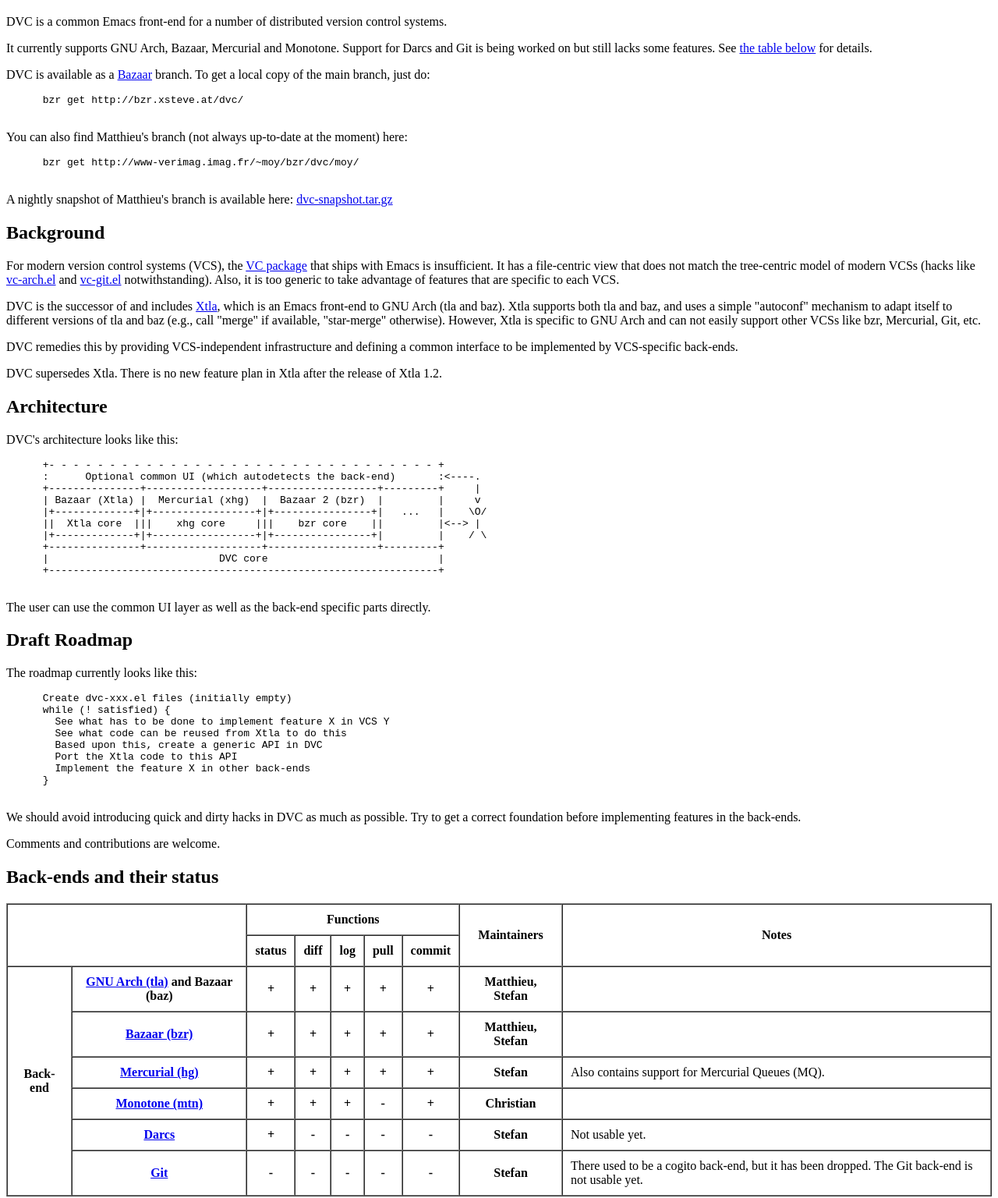
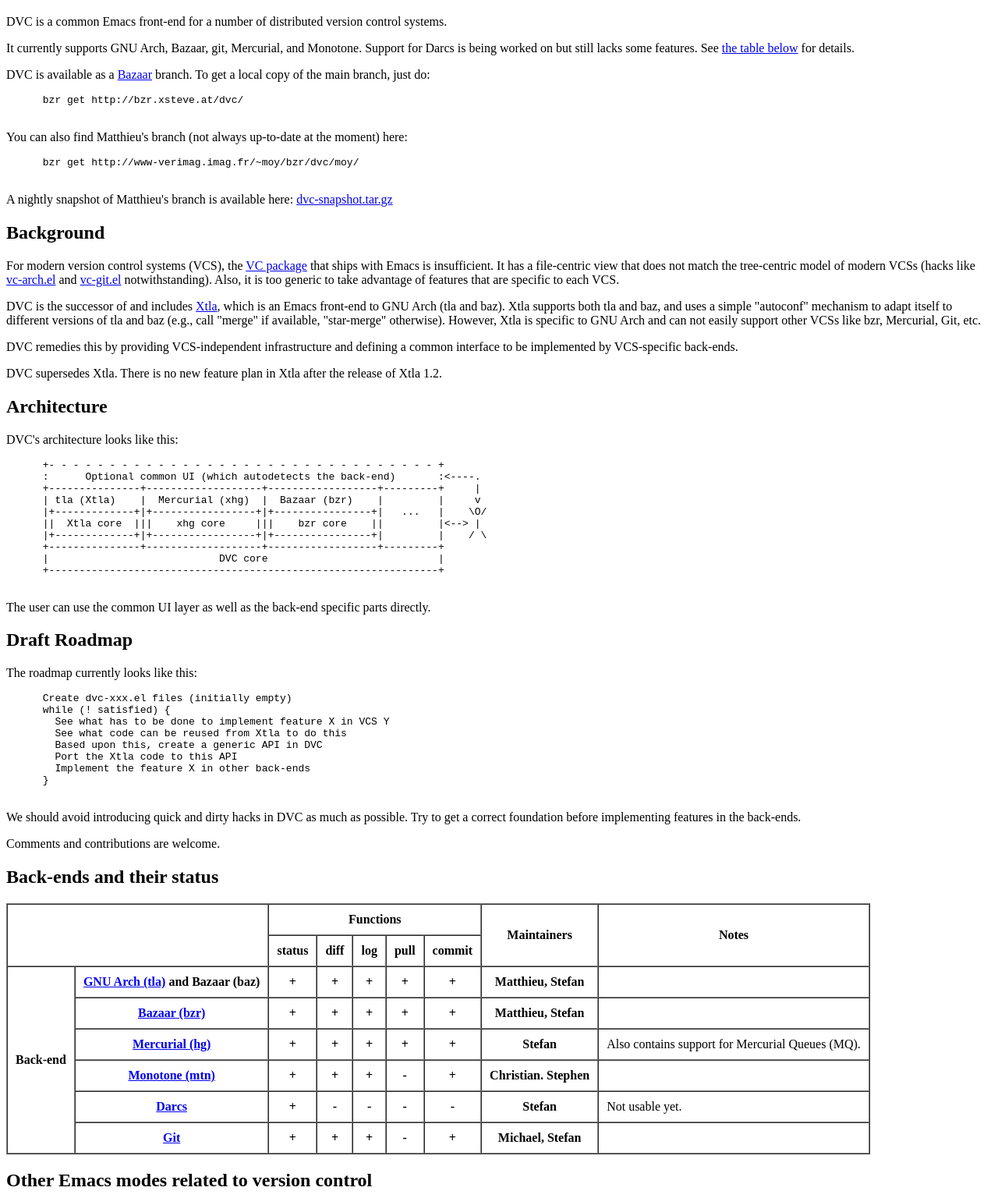
Before and after one commit to nanasess/dvc, a plain HTML site: page www/index.html in a window 1280 px wide. Shown: the part 89-1625 px from the top of the page at 78% size. Drawn offline with nearby package versions, Linux system fonts and the light colour scheme; files that its build step writes are made by us from their sources.

Commit message:
Update the webpage, especially w.r.t. git support
* www/index.html: Remove cogito and bazaar-ng from keywords.  Capitalize
  some VCS names in keywords.  Mention that we currently support git.  In
  the architecture table, replace Bazaar with tla and Bazaar 2 with
  Bazaar.  Add Stephen as a Monotone contact.  Add myself as the primary
  git contact.  Indicate that xgit supports the status, diff, log, and
  commit functions.

```diff
--- a/www/index.html
+++ b/www/index.html
@@ -8,8 +8,8 @@
     to a number of distributed version control systems."/>
 
     <meta name="keywords" content="DVC, Xtla, Emacs, XEmacs, baz, tla,
-    Arch, GNU Arch, Git, cogito, bzr, bazaar-ng, mercurial, hg,
-    pcl-cvs, vc, darcs, monotone, mtn, xmtn"/>
+    Arch, GNU Arch, git, bzr, Bazaar, Mercurial, hg, pcl-cvs, vc,
+    darcs, Monotone, mtn, xmtn"/>
 
     <meta http-equiv="Content-Type" content="text/html; charset=UTF-8"/>
 
@@ -29,9 +29,10 @@
     version control systems.
     </p>
 
-    <p>It currently supports GNU Arch, Bazaar, Mercurial and Monotone.
-    Support for Darcs and Git is being worked on but still lacks some
-    features.  See <a href="#table">the table below</a> for details.
+    <p>It currently supports GNU Arch, Bazaar, git, Mercurial, and
+    Monotone.  Support for Darcs is being worked on but still lacks
+    some features.  See <a href="#table">the table below</a> for
+    details.
     </p>
 
     <p>DVC is available as
@@ -99,7 +100,7 @@
       +- - - - - - - - - - - - - - - - - - - - - - - - - - - - - - - - +
       :      Optional common UI (which autodetects the back-end)       :<----.
       +---------------+-------------------+------------------+---------+     |
-      | Bazaar (Xtla) |  Mercurial (xhg)  |  Bazaar 2 (bzr)  |         |     v
+      | tla (Xtla)    |  Mercurial (xhg)  |  Bazaar (bzr)    |         |     v
       |+-------------+|+-----------------+|+----------------+|   ...   |    \O/
       ||  Xtla core  |||    xhg core     |||    bzr core    ||         |<--> |
       |+-------------+|+-----------------+|+----------------+|         |    / \
@@ -210,7 +211,7 @@
         <th>-</th>
         <th>+</th>
         <!-- FUNCTIONS END -->
-        <th>Christian</th>
+        <th>Christian. Stephen</th>
         <td></td>
       </tr>
       <tr>
@@ -228,15 +229,14 @@
       <tr>
         <th><a href="http://git.or.cz/">Git</a></th>
         <!-- FUNCTIONS BEGIN -->
+        <th>+</th>
+        <th>+</th>
+        <th>+</th>
         <th>-</th>
-        <th>-</th>
-        <th>-</th>
-        <th>-</th>
-        <th>-</th>
+        <th>+</th>
         <!-- FUNCTIONS END -->
-        <th>Stefan</th>
-        <td>There used to be a cogito back-end, but it has been
-        dropped.  The Git back-end is not usable yet.</td>
+        <th>Michael, Stefan</th>
+        <td></td>
       </tr>
     </table>
 
```
